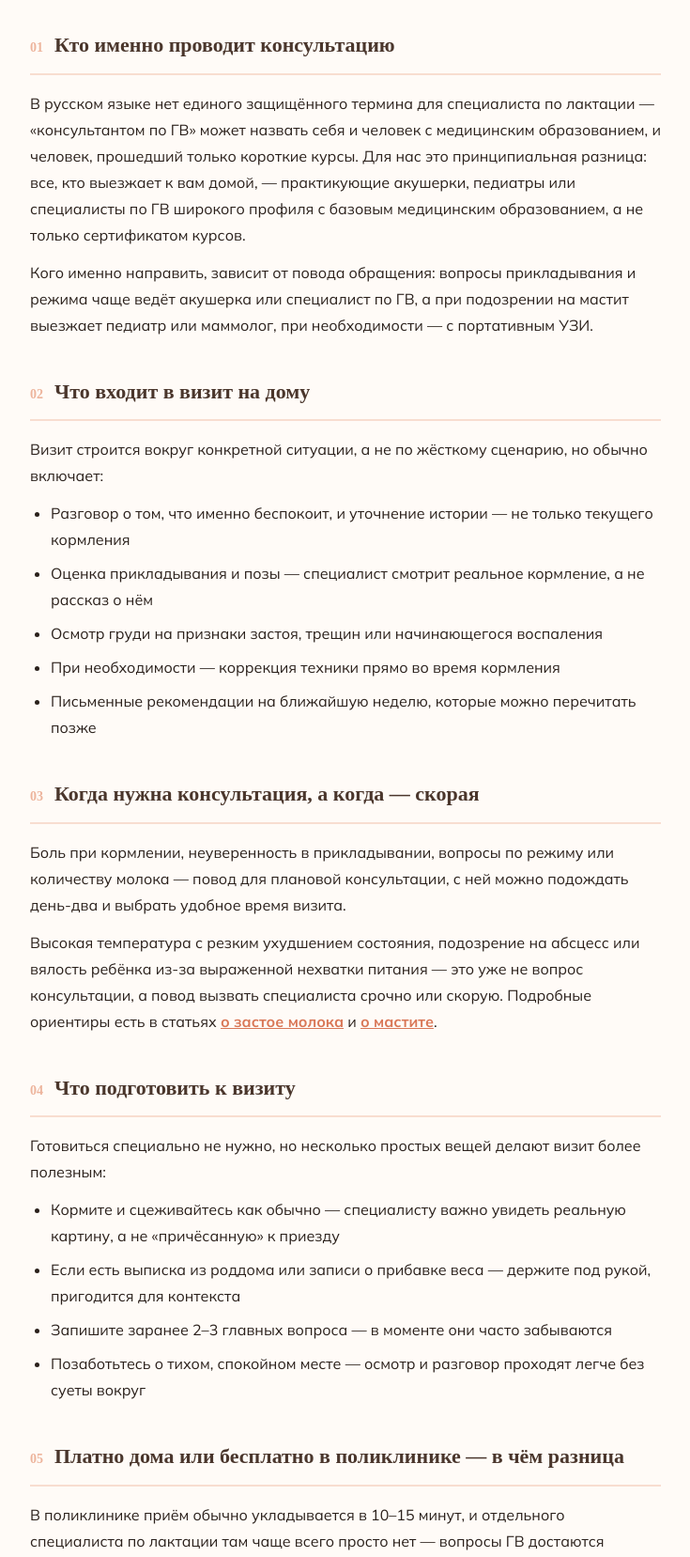
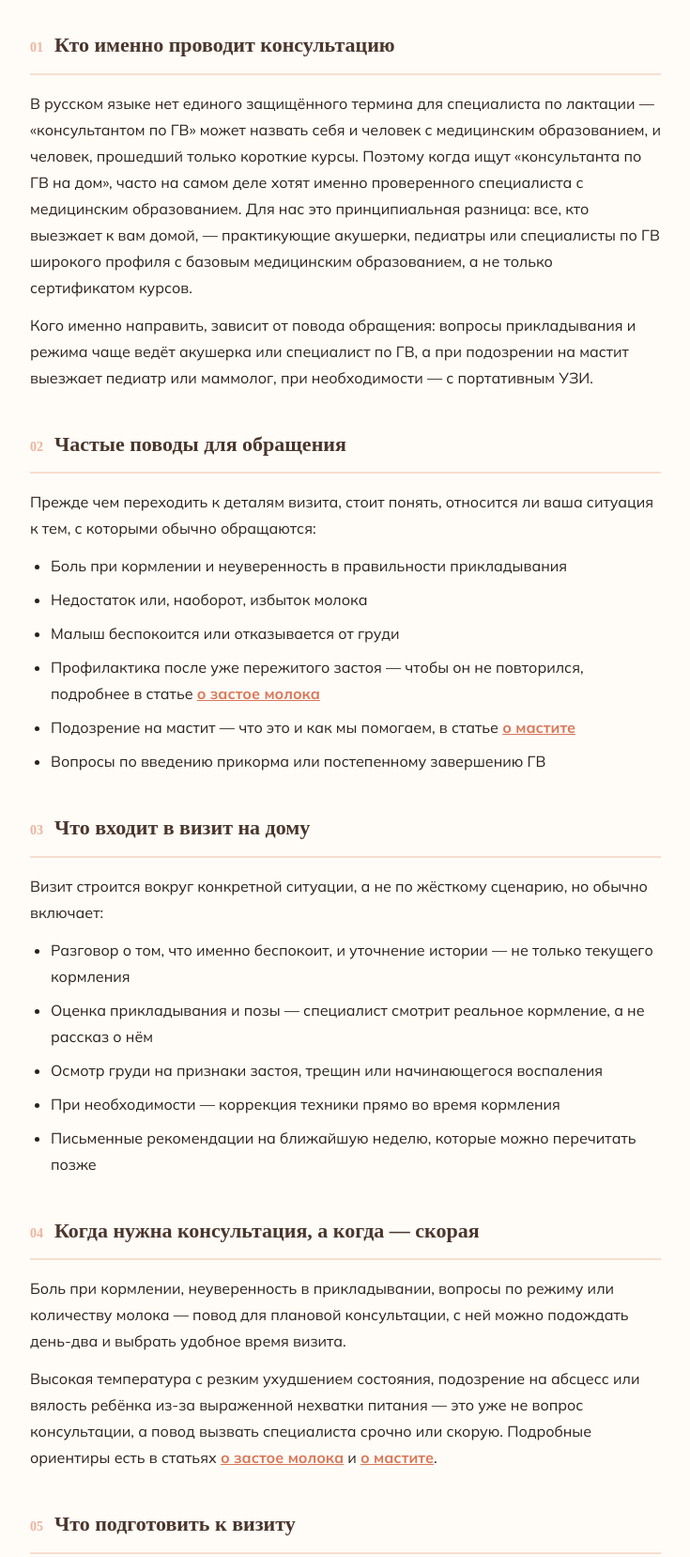
Before and after one commit to mariiagusevaes-fm/zastoy-moloka, a plain HTML site: page konsultaciya_po_gv.html in a window 1280 px wide. Shown: the part 424-2081 px from the top of the page at 94% size, without its empty margins (272-1007 px from the left). Drawn offline with Linux system fonts and the light colour scheme; a web font is replaced by a local one.

Commit message:
Правки статьи о консультации по итогам проверки: сокращены title (81→69) и description (215→148 символов), глава «Частые поводы для обращения» перенесена раньше (была в конце, после всей логистики), добавлено упоминание «консультанта по ГВ» для охвата этого варианта запроса

```diff
--- a/konsultaciya_po_gv.html
+++ b/konsultaciya_po_gv.html
@@ -4,8 +4,8 @@
   <meta charset="UTF-8" />
   <link rel="icon" type="image/png" href="/images/logo.png" sizes="48x48" />
   <meta name="viewport" content="width=device-width, initial-scale=1.0, maximum-scale=5.0" />
-  <title>Консультация специалиста по ГВ на дому — что входит в визит · Радость материнства</title>
-  <meta name="description" content="Кто проводит консультацию по ГВ на дому — педиатр, акушерка или специалист по лактации. Что входит в визит, когда вызывать специалиста, а когда скорую, и чем домашняя консультация отличается от визита в поликлинику." />
+  <title>Консультация по ГВ на дому — что входит в визит · Радость материнства</title>
+  <meta name="description" content="Кто проводит консультацию по ГВ на дому, что входит в визит, когда нужен специалист, а когда скорая, и чем домашний визит отличается от поликлиники." />
   <meta property="og:title" content="Консультация специалиста по ГВ на дому" />
   <meta property="og:description" content="Кто приезжает, что входит в визит и как подготовиться к консультации по грудному вскармливанию на дому." />
   <meta property="og:type" content="article" />
@@ -124,12 +124,25 @@
 
   <section class="chapter">
     <div class="chapter-head"><span class="chapter-num">01</span><h2>Кто именно проводит консультацию</h2></div>
-    <p>В русском языке нет единого защищённого термина для специалиста по лактации — «консультантом по ГВ» может назвать себя и человек с медицинским образованием, и человек, прошедший только короткие курсы. Для нас это принципиальная разница: все, кто выезжает к вам домой, — практикующие акушерки, педиатры или специалисты по ГВ широкого профиля с базовым медицинским образованием, а не только сертификатом курсов.</p>
+    <p>В русском языке нет единого защищённого термина для специалиста по лактации — «консультантом по ГВ» может назвать себя и человек с медицинским образованием, и человек, прошедший только короткие курсы. Поэтому когда ищут «консультанта по ГВ на дом», часто на самом деле хотят именно проверенного специалиста с медицинским образованием. Для нас это принципиальная разница: все, кто выезжает к вам домой, — практикующие акушерки, педиатры или специалисты по ГВ широкого профиля с базовым медицинским образованием, а не только сертификатом курсов.</p>
     <p>Кого именно направить, зависит от повода обращения: вопросы прикладывания и режима чаще ведёт акушерка или специалист по ГВ, а при подозрении на мастит выезжает педиатр или маммолог, при необходимости — с портативным УЗИ.</p>
   </section>
 
   <section class="chapter">
-    <div class="chapter-head"><span class="chapter-num">02</span><h2>Что входит в визит на дому</h2></div>
+    <div class="chapter-head"><span class="chapter-num">02</span><h2>Частые поводы для обращения</h2></div>
+    <p>Прежде чем переходить к деталям визита, стоит понять, относится ли ваша ситуация к тем, с которыми обычно обращаются:</p>
+    <ul>
+      <li>Боль при кормлении и неуверенность в правильности прикладывания</li>
+      <li>Недостаток или, наоборот, избыток молока</li>
+      <li>Малыш беспокоится или отказывается от груди</li>
+      <li>Профилактика после уже пережитого застоя — чтобы он не повторился, подробнее в статье <a href="/symptomy_lechenie" class="inline-link">о застое молока</a></li>
+      <li>Подозрение на мастит — что это и как мы помогаем, в статье <a href="/mastit" class="inline-link">о мастите</a></li>
+      <li>Вопросы по введению прикорма или постепенному завершению ГВ</li>
+    </ul>
+  </section>
+
+  <section class="chapter">
+    <div class="chapter-head"><span class="chapter-num">03</span><h2>Что входит в визит на дому</h2></div>
     <p>Визит строится вокруг конкретной ситуации, а не по жёсткому сценарию, но обычно включает:</p>
     <ul>
       <li>Разговор о том, что именно беспокоит, и уточнение истории — не только текущего кормления</li>
@@ -141,13 +154,13 @@
   </section>
 
   <section class="chapter">
-    <div class="chapter-head"><span class="chapter-num">03</span><h2>Когда нужна консультация, а когда — скорая</h2></div>
+    <div class="chapter-head"><span class="chapter-num">04</span><h2>Когда нужна консультация, а когда — скорая</h2></div>
     <p>Боль при кормлении, неуверенность в прикладывании, вопросы по режиму или количеству молока — повод для плановой консультации, с ней можно подождать день-два и выбрать удобное время визита.</p>
     <p>Высокая температура с резким ухудшением состояния, подозрение на абсцесс или вялость ребёнка из-за выраженной нехватки питания — это уже не вопрос консультации, а повод вызвать специалиста срочно или скорую. Подробные ориентиры есть в статьях <a href="/symptomy_lechenie" class="inline-link">о застое молока</a> и <a href="/mastit" class="inline-link">о мастите</a>.</p>
   </section>
 
   <section class="chapter">
-    <div class="chapter-head"><span class="chapter-num">04</span><h2>Что подготовить к визиту</h2></div>
+    <div class="chapter-head"><span class="chapter-num">05</span><h2>Что подготовить к визиту</h2></div>
     <p>Готовиться специально не нужно, но несколько простых вещей делают визит более полезным:</p>
     <ul>
       <li>Кормите и сцеживайтесь как обычно — специалисту важно увидеть реальную картину, а не «причёсанную» к приезду</li>
@@ -158,34 +171,21 @@
   </section>
 
   <section class="chapter">
-    <div class="chapter-head"><span class="chapter-num">05</span><h2>Платно дома или бесплатно в поликлинике — в чём разница</h2></div>
+    <div class="chapter-head"><span class="chapter-num">06</span><h2>Платно дома или бесплатно в поликлинике — в чём разница</h2></div>
     <p>В поликлинике приём обычно укладывается в 10–15 минут, и отдельного специалиста по лактации там чаще всего просто нет — вопросы ГВ достаются педиатру «между делом». Это не вина врачей, а особенность формата: на подробный разбор прикладывания и образа жизни время физически не заложено.</p>
     <p>Дома визит занимает 60–90 минут, и специалист видит именно вашу обстановку — высоту кровати, подушки, привычную позу — а не абстрактную ситуацию в кабинете. Часто именно эта разница в деталях и мешала наладить кормление раньше.</p>
   </section>
 
   <section class="chapter">
-    <div class="chapter-head"><span class="chapter-num">06</span><h2>Онлайн-консультация — что можно оценить, а что нет</h2></div>
+    <div class="chapter-head"><span class="chapter-num">07</span><h2>Онлайн-консультация — что можно оценить, а что нет</h2></div>
     <p>По видеосвязи хорошо видно общую позу, можно обсудить режим кормления, разобрать типичные ошибки и составить план действий — для многих вопросов этого достаточно.</p>
     <p>А вот оценить грудь на признаки застоя или начинающегося мастита, точно проверить прибавку веса или физически скорректировать прикладывание руками по видео нельзя. В таких случаях честнее сразу предложить очный визит, чем делать вид, что экран заменяет осмотр.</p>
   </section>
 
   <section class="chapter">
-    <div class="chapter-head"><span class="chapter-num">07</span><h2>Сколько длится визит и нужна ли повторная консультация</h2></div>
+    <div class="chapter-head"><span class="chapter-num">08</span><h2>Сколько длится визит и нужна ли повторная консультация</h2></div>
     <p>Обычно 60–90 минут — этого хватает, чтобы не торопясь разобраться в ситуации, а не просто дать общие рекомендации на бегу. Большинству семей достаточно одного визита. Повторный нужен реже — например, если ситуация оказалась сложнее, чем казалось по телефону, или состояние быстро меняется в первые дни после родов.</p>
     <p>Если после визита остались вопросы, не обязательно заказывать новую консультацию целиком — чаще достаточно короткого звонка или сообщения специалисту, который уже знаком с вашей ситуацией.</p>
-  </section>
-
-  <section class="chapter">
-    <div class="chapter-head"><span class="chapter-num">08</span><h2>Частые поводы для обращения</h2></div>
-    <p>Поводы для консультации обычно укладываются в несколько повторяющихся ситуаций:</p>
-    <ul>
-      <li>Боль при кормлении и неуверенность в правильности прикладывания</li>
-      <li>Недостаток или, наоборот, избыток молока</li>
-      <li>Малыш беспокоится или отказывается от груди</li>
-      <li>Профилактика после уже пережитого застоя — чтобы он не повторился, подробнее в статье <a href="/symptomy_lechenie" class="inline-link">о застое молока</a></li>
-      <li>Подозрение на мастит — что это и как мы помогаем, в статье <a href="/mastit" class="inline-link">о мастите</a></li>
-      <li>Вопросы по введению прикорма или постепенному завершению ГВ</li>
-    </ul>
   </section>
 
   <section class="chapter">
```
Also changed, not shown: konsultaciya_po_gv/index.html (+22 -22 lines).
